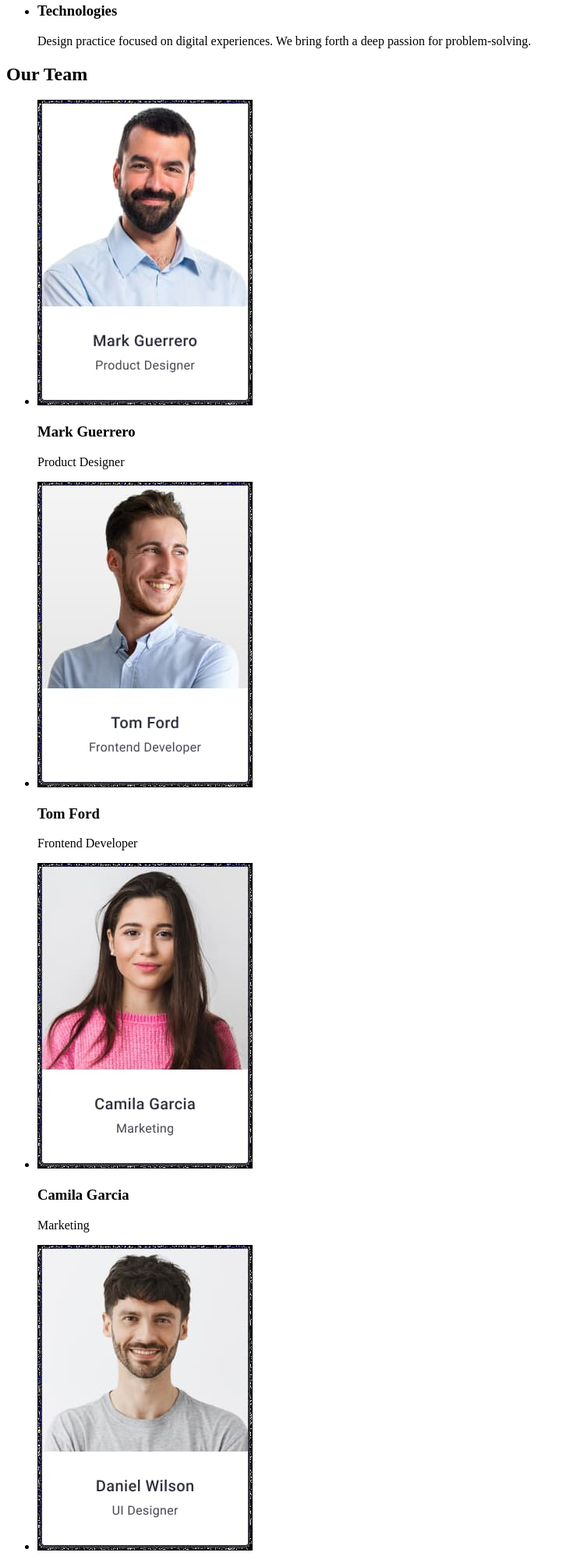
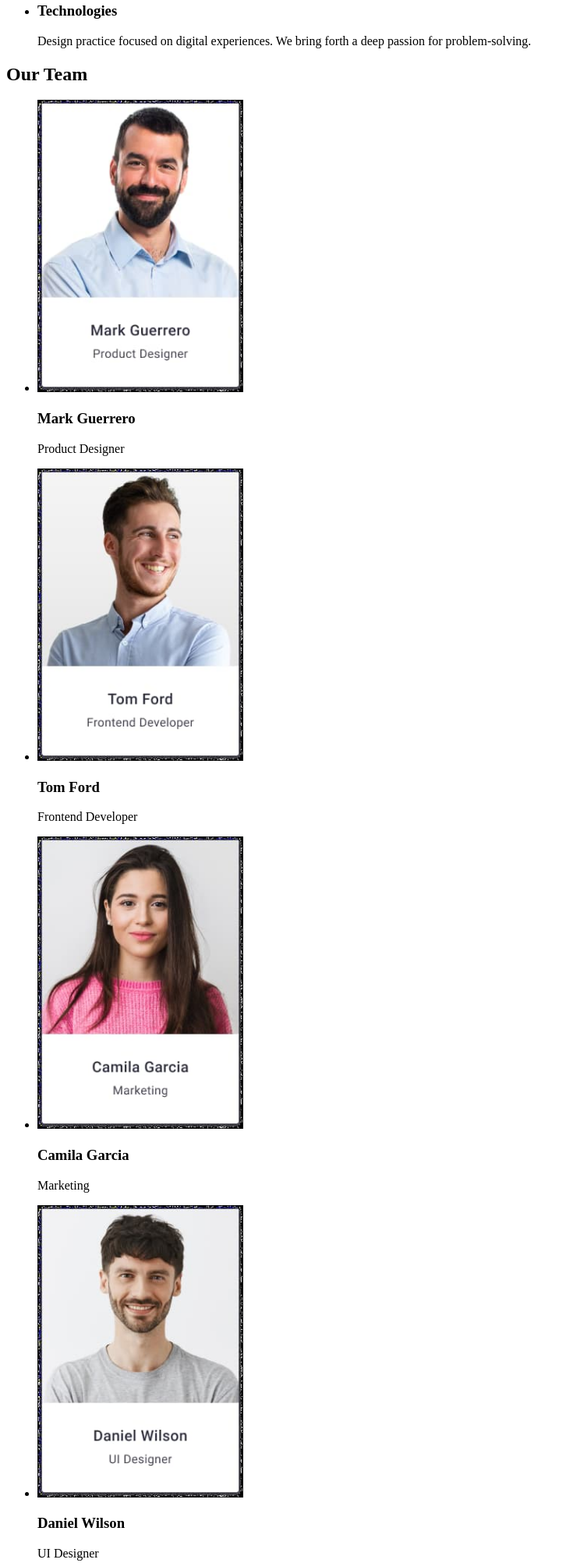
Before and after one commit to prus-iryna/goit-markup-hw-01, a plain HTML site: page index.html in a window 1280 px wide. Shown: the part 532-2537 px from the top of the page at 78% size, without its empty margins (0-735 px from the left). Drawn offline with Linux system fonts and the light colour scheme.

Commit message:
add update index.html

```diff
--- a/index.html
+++ b/index.html
@@ -23,8 +23,8 @@
        </nav>
         <address>
             <ul>
-                <li><a href="">info@devstudio.com</a></li>
-                <li><a href="">+11 (000) 111-11-11</a></li>
+                <li><a href="info@devstudio.com">info@devstudio.com</a></li>
+                <li><a href="+11 (000) 111-11-11">+11 (000) 111-11-11</a></li>
             </ul>
         </address>
     </header>
@@ -66,8 +66,7 @@
                     <img
                      src="./images/mark-guerrero.jpg"
                      alt="Mark Guerrero avatar"
-                     width="276"
-                     height="392"
+                     width="264"
                      />
                     <h3>Mark Guerrero</h3>
                     <p>Product Designer</p>
@@ -76,8 +75,7 @@
                     <img
                      src="./images/tom-ford.jpg"
                      alt="Tom Ford avatar"
-                     width="276"
-                     height="392"
+                     width="264"
                      />
                     <h3>Tom Ford</h3>
                     <p>Frontend Developer</p>
@@ -86,8 +84,7 @@
                     <img
                     src="./images/camila-garcia.jpg"
                      alt="Camila Garcia avatar"
-                     width="276"
-                     height="392"
+                     width="264"
                      />
                     <h3>Camila Garcia</h3>
                     <p>Marketing</p>
@@ -96,8 +93,7 @@
                     <img
                     src="./images/daniel-wilson.jpg"
                     alt="Daniel Wilson  avatar"
-                     width="276"
-                     height="392"
+                     width="264"
                      />
                     <h3>Daniel Wilson</h3>
                     <p>UI Designer</p>
@@ -107,7 +103,7 @@
 
     </main>
     <footer>
-        <a href="">WebStudio</a>
+        <a href="./index.html">WebStudio</a>
         <p>Increase the flow of customers and sales for your business with digital marketing & growth solutions.</p>
     </footer>
 
```
